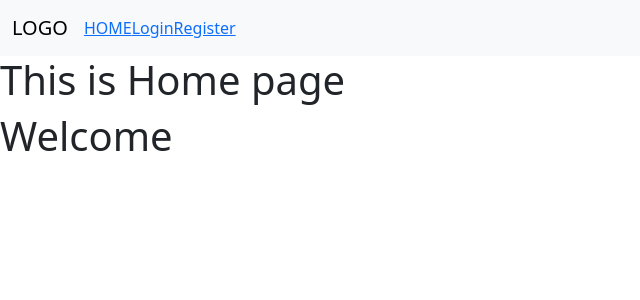
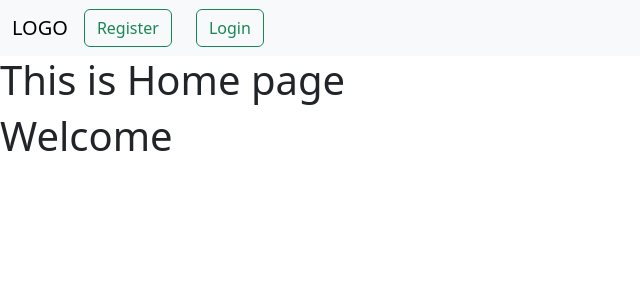
Before and after one commit to RushabhDabre/CDAC_Mini_project, a React (Create React App) app in the folder miniprojectapp/: page /home in a window 1280 px wide. Shown: the top 300 px of the page, without its empty margins (0-640 px from the left). Built offline with nearby package versions, Linux system fonts and the light colour scheme.

Commit message:
Created Inner Navbar and Outer Navbar

```diff
--- a/miniprojectapp/src/App.js
+++ b/miniprojectapp/src/App.js
@@ -4,11 +4,13 @@ import Home from './Components/Home';
 import Login from './Components/Login';
 import InnerNavbar from './Components/InnerNavbar';
 import Register from './Components/Register';
+import OuterNavbar from './Components/OuterNavbar';
 
 function App() {
   return (
     <div>
-      <InnerNavbar/>
+      <OuterNavbar/>
+      {/* <InnerNavbar/> */}
      {/* <Register/> */}
     {/* <Login/> */}
 
--- a/miniprojectapp/src/Components/InnerNavbar.js
+++ b/miniprojectapp/src/Components/InnerNavbar.js
@@ -1,7 +1,7 @@
-import {Link} from 'react-router-dom';
+import { Link } from 'react-router-dom';
 
-export default function Navbar(){
-    return(
+export default function InnerNavbar() {
+    return (
         <nav className="navbar navbar-expand-lg bg-body-tertiary">
             <div className="container-fluid">
                 <a className="navbar-brand" href="#">LOGO</a>
@@ -9,17 +9,22 @@ export default function Navbar(){
                 <div className="collapse navbar-collapse" id="navbarSupportedContent">
                     <ul className="navbar-nav me-auto mb-2 mb-lg-0">
                         <li className="nav-item">
-                            <Link to="/home">HOME</Link>
+                            <Link className="nav-link active" to="/home">HOME</Link>
                         </li>
                         <li className="nav-item">
-                            <Link to="/login">Login</Link>
+                            <Link className="nav-link active" to="/book">BookAppointment</Link>
                         </li>
                         <li className="nav-item">
-                            <Link to="/register">Register</Link>
+                            <Link className="nav-link active" to="/cancel">CancelAppointment</Link>
                         </li>
+
                     </ul>
+                    <form className="d-flex" role="search">
+                        <Link className="nav-link active  mt-2 me-4" to="/change">Change Password</Link>
+                        <button className="btn btn-outline-success" type="submit">Logout</button>
+                    </form>
                 </div>
             </div>
-</nav>
+        </nav>
     )
 }
--- /dev/null
+++ b/miniprojectapp/src/Components/OuterNavbar.js
@@ -0,0 +1,17 @@
+
+export default function OuterNavbar() {
+    return (
+        <nav className="navbar navbar-expand-lg bg-body-tertiary">
+            <div className="container-fluid">
+                <a className="navbar-brand" href="#">LOGO</a>
+                <button className="navbar-toggler" type="button" data-bs-toggle="collapse" data-bs-target="#navbarSupportedContent" aria-controls="navbarSupportedContent" aria-expanded="false" aria-label="Toggle navigation"></button>
+                <div className="collapse navbar-collapse" id="navbarSupportedContent">
+                    <form className="d-flex" role="search">
+                        <button className="btn btn-outline-success mt-2.5 me-4" type="submit">Register</button>
+                        <button className="btn btn-outline-success mt-2.7 me-2" type="submit">Login</button>
+                    </form>
+                </div>
+            </div>
+        </nav>
+    )
+}
```
